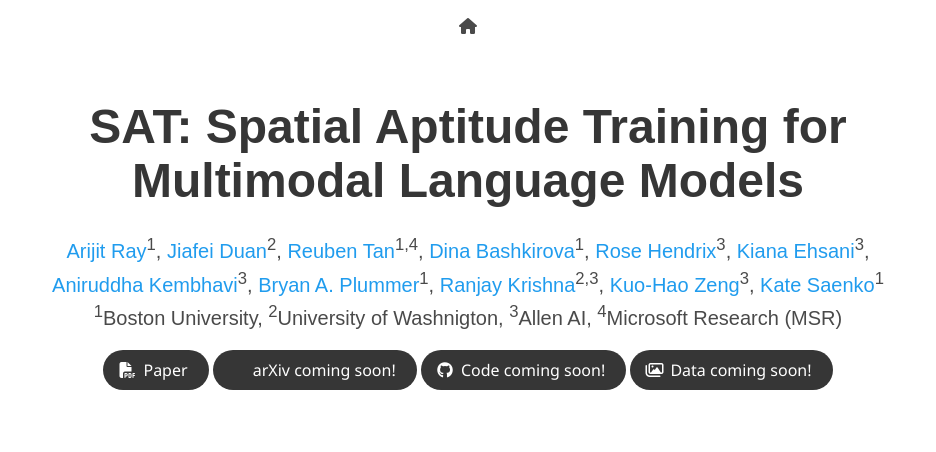
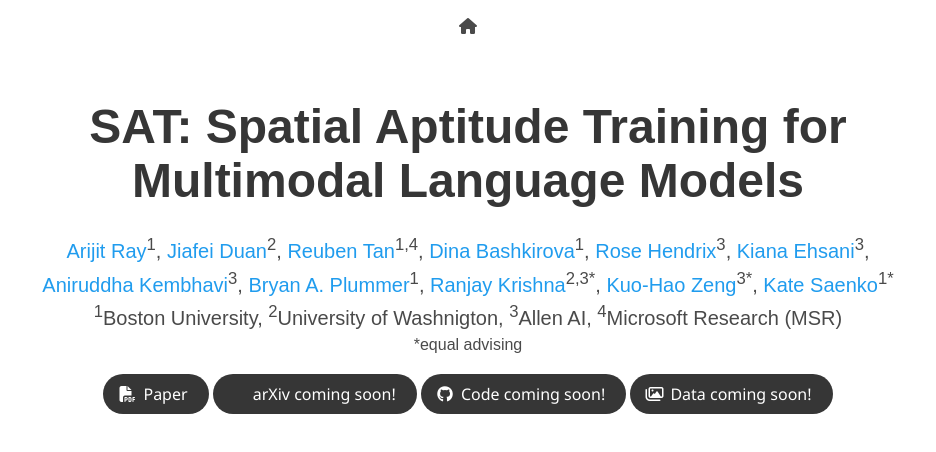
Before and after one commit to arijitray1993/SAT, a plain HTML site: page SAT_webpage/index.html in a window 1280 px wide. Shown: the top 452 px of the page, without its empty margins (172-1108 px from the left). Drawn offline with nearby package versions, Linux system fonts and the light colour scheme; files that its build step writes are made by us from their sources; some icons are missing; files whose address does not match are found by name; a web font is replaced by a local one.

Commit message:
updated web

```diff
--- a/SAT_webpage/index.html
+++ b/SAT_webpage/index.html
@@ -96,13 +96,13 @@
                 <a href="https://bryanplummer.com/">Bryan A. Plummer</a><sup>1</sup>,
             </span>
             <span class="author-block">
-                <a href="https://ranjaykrishna.com/index.html">Ranjay Krishna</a><sup>2,3</sup>,
+                <a href="https://ranjaykrishna.com/index.html">Ranjay Krishna</a><sup>2,3*</sup>,
             </span>
             <span class="author-block">
-                <a href="https://kuohaozeng.github.io/">Kuo-Hao Zeng</a><sup>3</sup>,
+                <a href="https://kuohaozeng.github.io/">Kuo-Hao Zeng</a><sup>3*</sup>,
             </span>
             <span class="author-block">
-                <a href="http://ai.bu.edu/ksaenko.html">Kate Saenko</a><sup>1</sup>
+                <a href="http://ai.bu.edu/ksaenko.html">Kate Saenko</a><sup>1*</sup>
             </span>
           </div>
 
@@ -111,6 +111,9 @@
             <span class="author-block"><sup>2</sup>University of Washnigton,</span>
             <span class="author-block"><sup>3</sup>Allen AI,</span>
             <span class="author-block"><sup>4</sup>Microsoft Research (MSR)</span>
+          </div>
+          <div class="is-size-6 publication-authors">
+            *equal advising
           </div>
 
           <div class="column has-text-centered">
```
Also changed, not shown: 1 other file.
